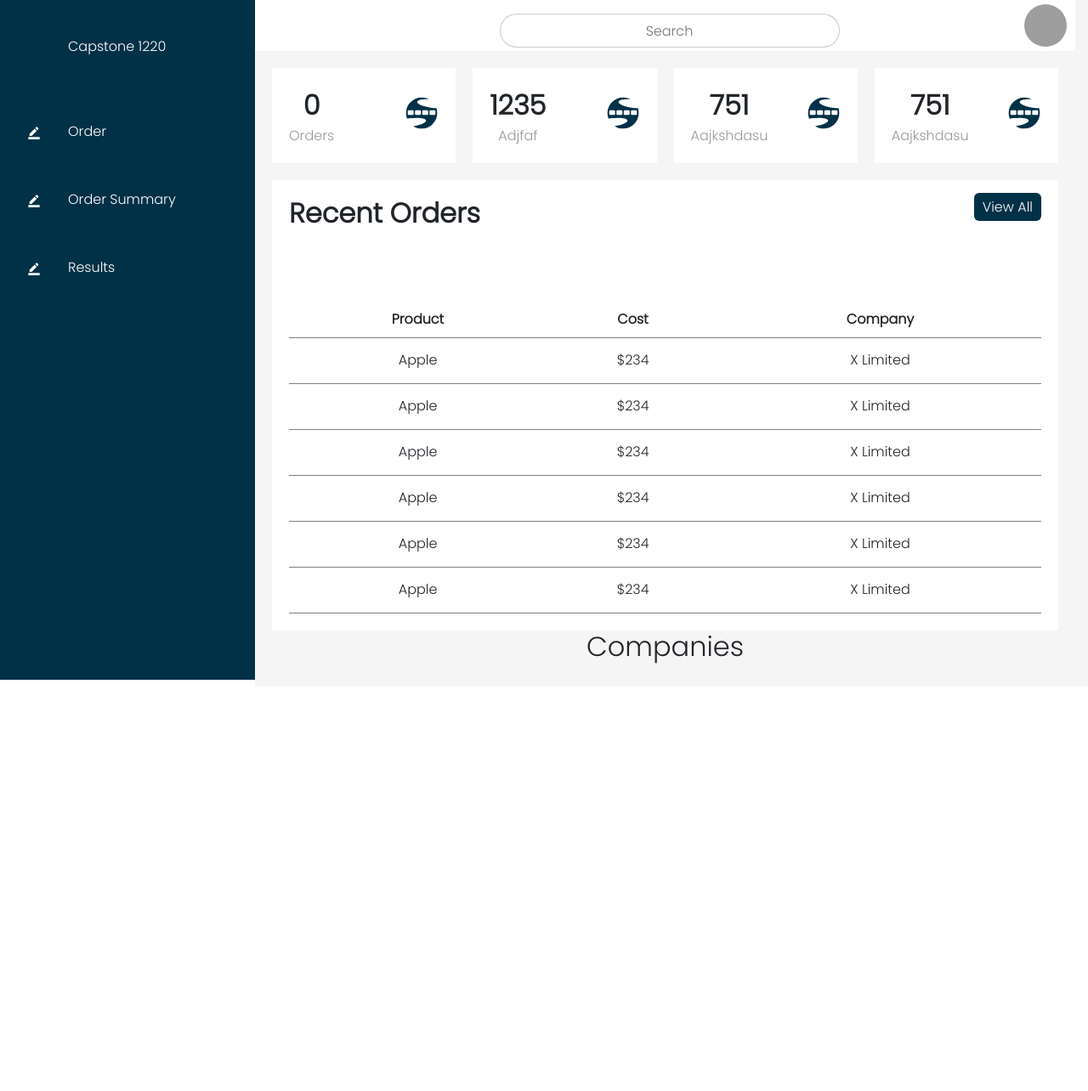
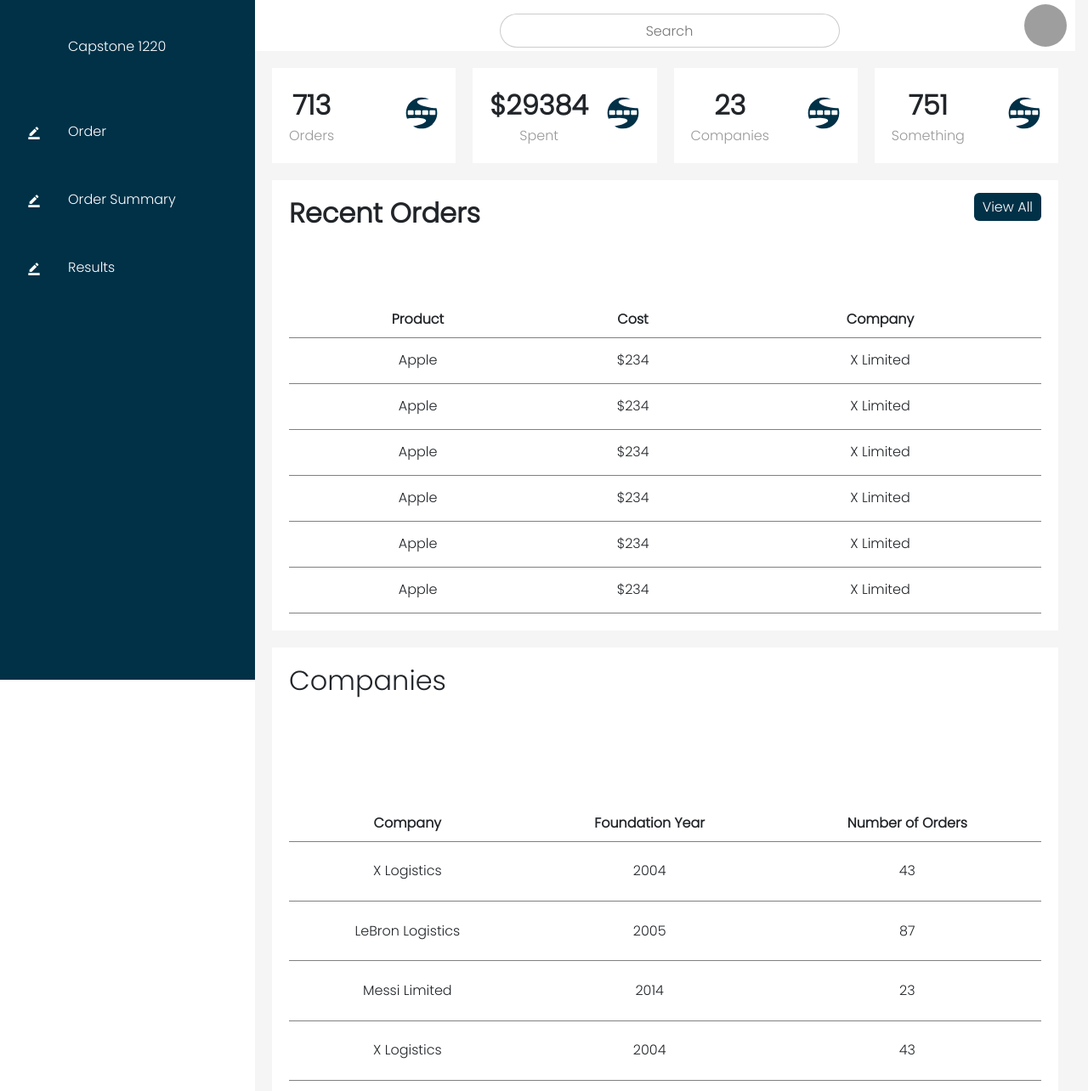
Before and after one commit to ardagungor/capstone, a React (Create React App) app: page / in a window 1280 px wide. Shown: the top 1284 px of the page at 85% size. Before the commit the page ends 808 px from the top, so only its background shows below. Built offline with nearby package versions, Linux system fonts and the light colour scheme; grey boxes are pictures that could not be loaded.

Commit message:
companies section added + minor improvements

```diff
--- a/src/components/Cards/Cards.js
+++ b/src/components/Cards/Cards.js
@@ -5,10 +5,10 @@ import Card from "./Card/Card";
 const Cards = () => {
   return (
     <div className={classes.main}>
-      <Card number="0" text="Orders" />
-      <Card number="1235" text="Adjfaf" />
-      <Card number="751" text="Aajkshdasu" />
-      <Card number="751" text="Aajkshdasu" />
+      <Card number="713" text="Orders" />
+      <Card number="$29384" text="Spent" />
+      <Card number="23" text="Companies" />
+      <Card number="751" text="Something" />
     </div>
   );
 };
--- a/src/components/Details/Companies/Companies.js
+++ b/src/components/Details/Companies/Companies.js
@@ -7,6 +7,37 @@ const Companies = () => {
       <div className={classes.header}>
         <h2>Companies</h2>
       </div>
+      <table>
+        <thead>
+          <tr>
+            <td>Company</td>
+            <td>Foundation Year</td>
+            <td>Number of Orders</td>
+          </tr>
+        </thead>
+        <tbody>
+          <tr>
+            <td>X Logistics</td>
+            <td>2004</td>
+            <td>43</td>
+          </tr>
+          <tr>
+            <td>LeBron Logistics</td>
+            <td>2005</td>
+            <td>87</td>
+          </tr>
+          <tr>
+            <td>Messi Limited</td>
+            <td>2014</td>
+            <td>23</td>
+          </tr>
+          <tr>
+            <td>X Logistics</td>
+            <td>2004</td>
+            <td>43</td>
+          </tr>
+        </tbody>
+      </table>
     </div>
   );
 };
--- a/src/components/Details/Companies/Companies.module.css
+++ b/src/components/Details/Companies/Companies.module.css
@@ -0,0 +1,13 @@
+.companies {
+  position: relative;
+  display: grid;
+  min-height: 530px;
+  background: #fff;
+  padding: 20px;
+}
+
+.header {
+  display: flex;
+  justify-content: space-between;
+  align-items: flex-start;
+}
--- a/src/components/Details/Details.module.css
+++ b/src/components/Details/Details.module.css
@@ -3,6 +3,7 @@
   width: 100%;
   padding: 20px;
   display: grid;
+  gap: 20px;
   padding-top: 0;
   grid-template-columns: 2fr, 1fr;
 }
```
